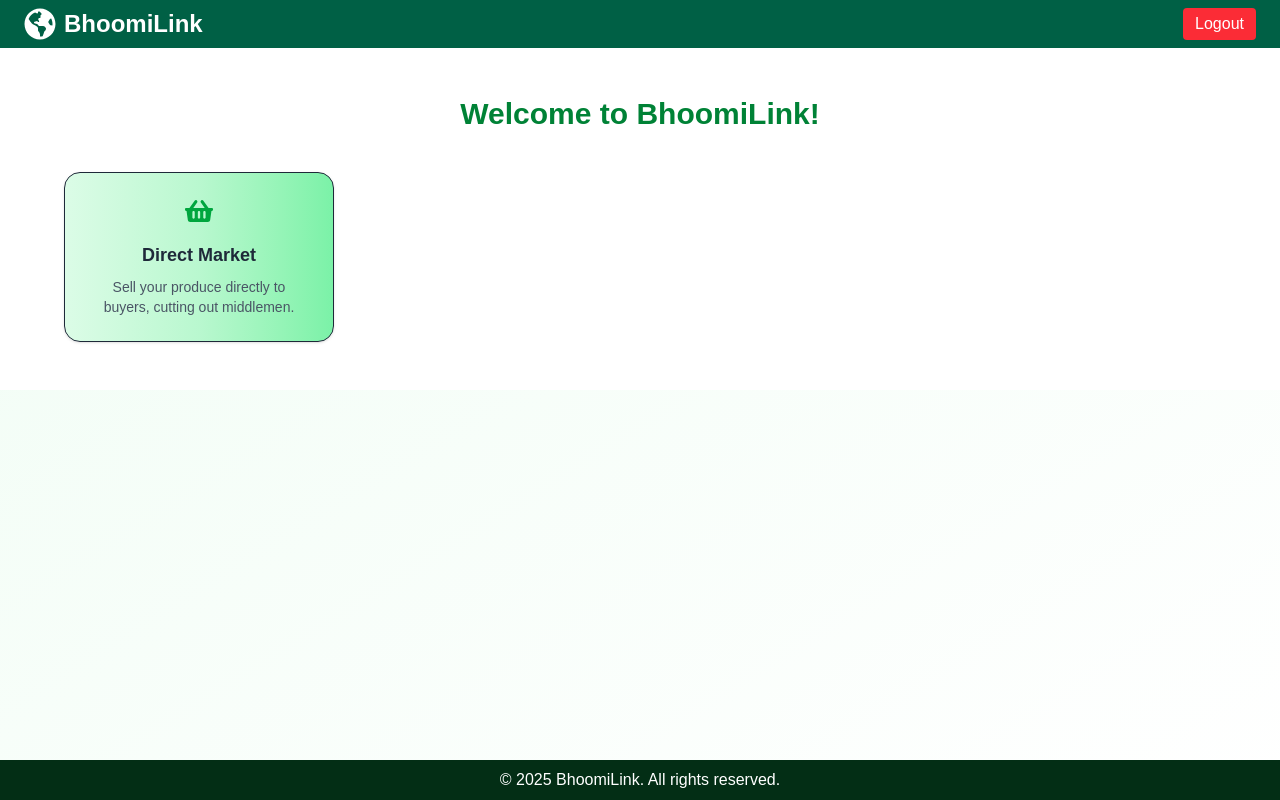
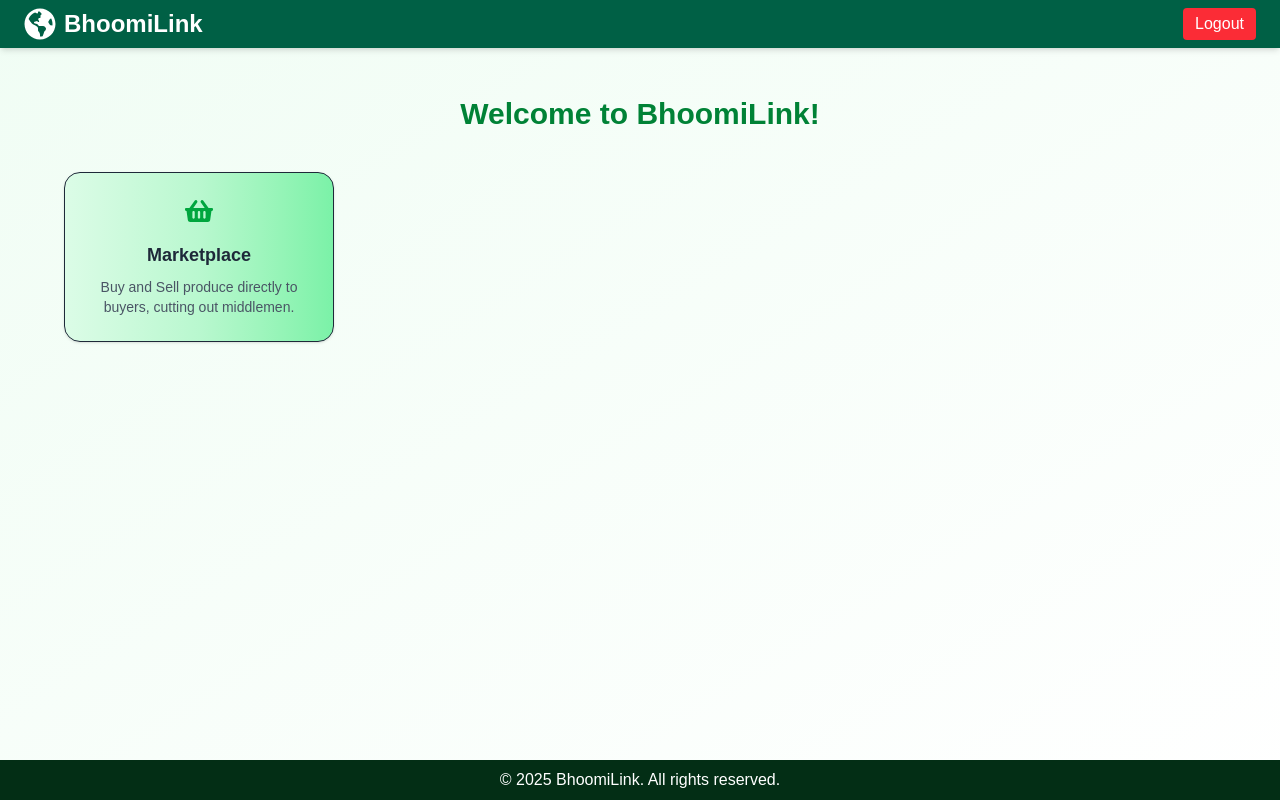
Before and after one commit to SharveshGuru/BhoomiLink-Digital-Agriculture-Ecosystem, a React (Vite) app in the folder frontend/: page /dashboard in a window 1280 px wide. Built offline with nearby package versions, Linux system fonts and the light colour scheme; no server answers; sample sign-in values are in the browser's storage; a web font is replaced by a local one.

Commit message:
Update Dashboard.jsx

```diff
--- a/frontend/src/pages/Dashboard.jsx
+++ b/frontend/src/pages/Dashboard.jsx
@@ -1,21 +1,20 @@
-import React from "react";
 import FeatureCard from "../components/FeatureCard";
-import { FaTractor, FaSeedling, FaUserFriends, FaShoppingBasket } from "react-icons/fa";
+import { FaTractor, FaShoppingBasket } from "react-icons/fa";
+import { GiFarmer } from 'react-icons/gi';
+import { useNavigate } from "react-router-dom";
+
 export default function Dashboard(){
+    const navigate=useNavigate();
     return(
         <div>
-    <section className="bg-white py-12 px-6">
+            <section className="py-12 px-6">
                 <h3 className="text-3xl font-bold text-center text-green-700 mb-10">Welcome to BhoomiLink!</h3>
                 <div className="grid md:grid-cols-2 lg:grid-cols-4 gap-6 max-w-6xl mx-auto">
-        <FeatureCard icon={<FaShoppingBasket size={28} />} title="Direct Market" desc="Sell your produce directly to buyers, cutting out middlemen." />
-        {localStorage.getItem('isFarmer') === 'true'? <FeatureCard icon={<FaTractor size={28} />} title="Equipment Rental" desc="Rent tractors and farming tools on demand." />:<></>}
-        {localStorage.getItem('isFarmer') === 'true'? <FeatureCard icon={<FaUserFriends size={28} />} title="Hire Workers" desc="Connect with local agricultural laborers easily." />:<></>}
+                    <div onClick={() => navigate("/marketplace")} className="cursor-pointer"><FeatureCard icon={<FaShoppingBasket size={28} />} title="Marketplace" desc="Buy and Sell produce directly to buyers, cutting out middlemen." /></div>
+                    {localStorage.getItem('isFarmer') === 'true'? <div onClick={() => navigate("/rentals")} className="cursor-pointer"><FeatureCard icon={<FaTractor size={28} />} title="Equipment Rental" desc="Rent tractors and farming tools on demand." /></div>:<></>}
+                    {localStorage.getItem('isFarmer') === 'true'? <div onClick={() => navigate("/hiring")} className="cursor-pointer"><FeatureCard icon={<GiFarmer size={28} />} title="Workforce Hiring" desc="Connect with local agricultural labourers easily." /></div>:<></>}
                     {/* {localStorage.getItem('isFarmer') === 'true'? <FeatureCard icon={<FaSeedling size={28} />} title="Crop Guidance" desc="Receive expert advice and weather-based suggestions." />:<></>} */}
-        {localStorage.getItem('isFarmer') === 'true'? <FeatureCard icon={<FaShoppingBasket size={28} />} title="Shop Agro Products" desc="Buy Agro products from the shops." />:<></>}
-        {localStorage.getItem('isMerchant') === 'true'? <FeatureCard icon={<FaShoppingBasket size={28} />} title="My Products" desc="Sell Agro products to farmers." />:<></>}
-        {localStorage.getItem('isVehicleOwner') === 'true'? <FeatureCard icon={<FaTractor size={28} />} title="My Vehicles" desc="Rent tractors and farming tools on request." />:<></>}
-        {localStorage.getItem('isWorker') === 'true'? <FeatureCard icon={<FaUserFriends size={28} />} title="My Works" desc="Connect with local agricultural works." />:<></>}
-
+                    {localStorage.getItem('isFarmer') === 'true'? <div onClick={() => navigate("/rawmaterials")} className="cursor-pointer"><FeatureCard icon={<FaShoppingBasket size={28} />} title="Raw Materials" desc="Buy and Sell Raw Materials from the shops." /></div>:<></>}
                 </div>
             </section>
         </div>
```
Lines whose indentation alone changed are shown as unchanged.
